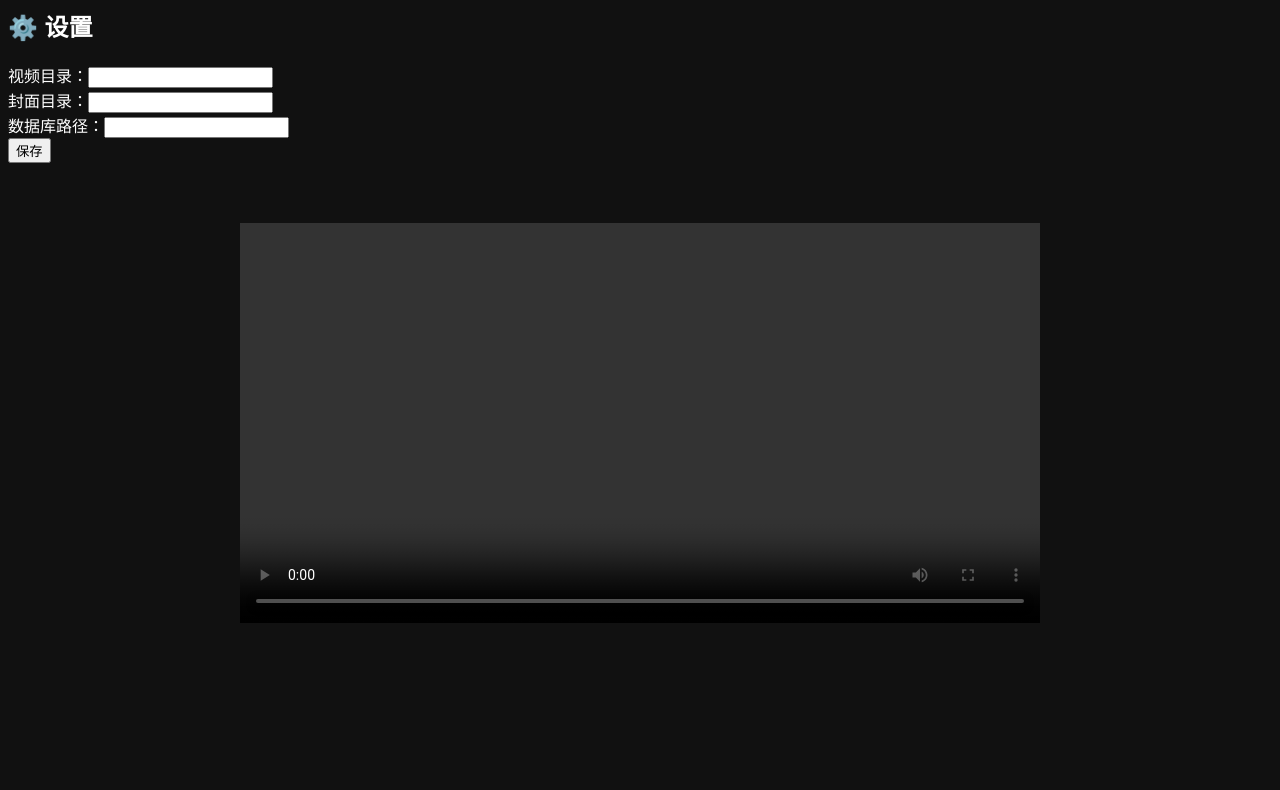
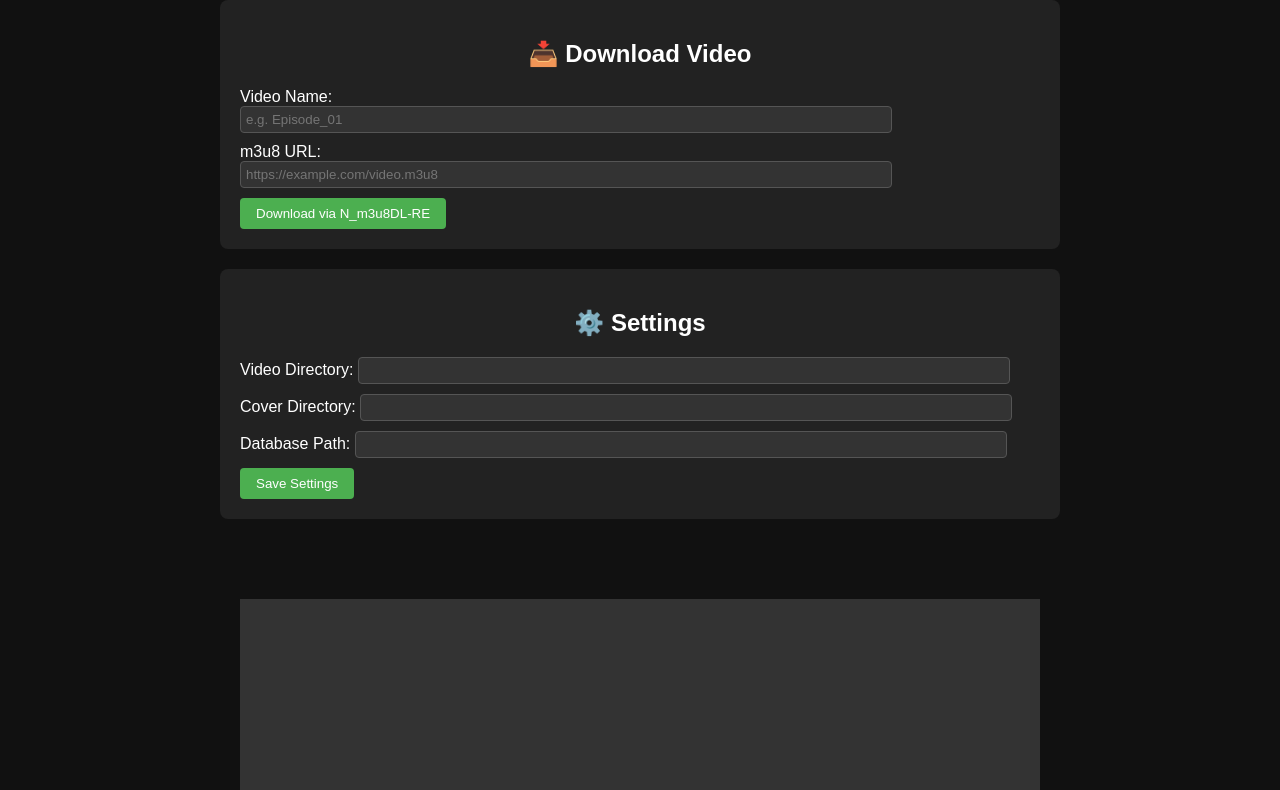
Before and after one commit to liluran342/video-manager, a website: page public/index.html in a window 1280 px wide. Shown: the part 81-871 px from the top of the page. Before the commit the page ends 800 px from the top, so only its background shows below. Drawn offline with Linux system fonts and the light colour scheme; no server answers.

Commit message:
新增下载功能和设置界面

```diff
--- a/config.json
+++ b/config.json
@@ -1,5 +1,5 @@
 {
-  "videoDir": "./videos",
+  "videoDir": "E:\\整理",
   "coverDir": "./covers",
   "dbPath": "./video.db"
 }
--- a/public/index.html
+++ b/public/index.html
@@ -2,7 +2,7 @@
 <html>
 <head>
     <meta charset="UTF-8">
-    <title>视频库</title>
+    <title>Video Library</title>
     <style>
         body {
             background: #111;
@@ -10,8 +10,17 @@
             font-family: Arial;
         }
 
-        h1 {
+        h1, h2 {
             text-align: center;
+        }
+
+        .container {
+            max-width: 800px;
+            margin: 0 auto;
+            background: #222;
+            padding: 20px;
+            border-radius: 8px;
+            margin-bottom: 20px;
         }
 
         .grid {
@@ -24,43 +33,87 @@
         .card {
             cursor: pointer;
             transition: 0.3s;
+            background: #222;
+            padding: 10px;
+            border-radius: 8px;
         }
 
         .card:hover {
             transform: scale(1.05);
+            background: #333;
         }
 
         .thumb {
             width: 100%;
             height: 120px;
-            background: #333;
+            background: #444;
             display: flex;
             align-items: center;
             justify-content: center;
+            font-size: 24px;
+            border-radius: 4px;
         }
 
         .title {
             text-align: center;
-            margin-top: 5px;
+            margin-top: 10px;
             font-size: 14px;
+            word-wrap: break-word;
         }
 
         video {
             display: block;
             margin: 20px auto;
+            max-width: 100%;
+        }
+
+        input {
+            margin-bottom: 10px;
+            padding: 5px;
+            width: 80%;
+            background: #333;
+            color: #fff;
+            border: 1px solid #555;
+            border-radius: 4px;
+        }
+
+        button {
+            padding: 8px 16px;
+            background: #4CAF50;
+            color: white;
+            border: none;
+            cursor: pointer;
+            border-radius: 4px;
+        }
+
+        button:hover {
+            background: #45a049;
         }
     </style>
 </head>
 <body>
 
-<h1>🎬 我的影片库</h1>
-<h2>⚙️ 设置</h2>
+<h1>🎬 My Video Library</h1>
 
+<div class="container">
+    <h2>📥 Download Video</h2>
     <div>
-    视频目录：<input id="videoDir"><br>
-    封面目录：<input id="coverDir"><br>
-    数据库路径：<input id="dbPath"><br>
-    <button onclick="saveConfig()">保存</button>
+        Video Name:<br>
+        <input id="dlName" placeholder="e.g. Episode_01"><br>
+        m3u8 URL:<br>
+        <input id="dlUrl" placeholder="https://example.com/video.m3u8"><br>
+        <button onclick="startDownload()">Download via N_m3u8DL-RE</button>
+    </div>
+</div>
+
+<div class="container">
+    <h2>⚙️ Settings</h2>
+    <div>
+        Video Directory: <input id="videoDir"><br>
+        Cover Directory: <input id="coverDir"><br>
+        Database Path: <input id="dbPath"><br>
+        <button onclick="saveConfig()">Save Settings</button>
+    </div>
 </div>
 
 <div class="grid" id="list"></div>
@@ -68,11 +121,14 @@
 <video id="player" controls width="800"></video>
 
 <script>
+// Load Videos
+function loadVideos() {
+    const list = document.getElementById('list');
+    list.innerHTML = ''; // Clear current list
+
     fetch('/api/videos')
     .then(res => res.json())
     .then(data => {
-    const list = document.getElementById('list');
-
         data.forEach(v => {
             const card = document.createElement('div');
             card.className = 'card';
@@ -83,32 +139,66 @@ fetch('/api/videos')
             `;
 
             card.onclick = () => {
-            document.getElementById('player').src = '/videos/' + v;
+                document.getElementById('player').src = '/videos/' + encodeURIComponent(v);
+                document.getElementById('player').play();
             };
 
             list.appendChild(card);
         });
     });
-// 加载配置
+}
+
+// Initial Video Load
+loadVideos();
+
+// Load Config
 fetch('/api/config')
 .then(res => res.json())
 .then(cfg => {
-    videoDir.value = cfg.videoDir;
-    coverDir.value = cfg.coverDir;
-    dbPath.value = cfg.dbPath;
+    document.getElementById('videoDir').value = cfg.videoDir || '';
+    document.getElementById('coverDir').value = cfg.coverDir || '';
+    document.getElementById('dbPath').value = cfg.dbPath || '';
 });
 
-// 保存配置
+// Save Config
 function saveConfig() {
     fetch('/api/config', {
         method: 'POST',
         headers: { 'Content-Type': 'application/json' },
         body: JSON.stringify({
-            videoDir: videoDir.value,
-            coverDir: coverDir.value,
-            dbPath: dbPath.value
+            videoDir: document.getElementById('videoDir').value,
+            coverDir: document.getElementById('coverDir').value,
+            dbPath: document.getElementById('dbPath').value
         })
-    }).then(() => alert('保存成功'));
+    }).then(() => alert('Settings saved successfully!'));
+}
+
+// Start Download
+function startDownload() {
+    const name = document.getElementById('dlName').value;
+    const url = document.getElementById('dlUrl').value;
+
+    if (!name || !url) {
+        alert('Please provide both the video name and the m3u8 URL.');
+        return;
+    }
+
+    fetch('/api/download', {
+        method: 'POST',
+        headers: { 'Content-Type': 'application/json' },
+        body: JSON.stringify({ name, url })
+    })
+    .then(res => res.json())
+    .then(data => {
+        if (data.success) {
+            alert('Download started! The video will be saved directly to your Video Directory ("E:\\整理"). Check terminal for progress.');
+            document.getElementById('dlName').value = '';
+            document.getElementById('dlUrl').value = '';
+        } else {
+            alert('Error: ' + data.error);
+        }
+    })
+    .catch(err => alert('Request failed: ' + err));
 }
 </script>
 
```
Also changed, not shown: server.js (+61 -11 lines), README.md, 2 other files. Lines whose indentation alone changed are shown as unchanged.
